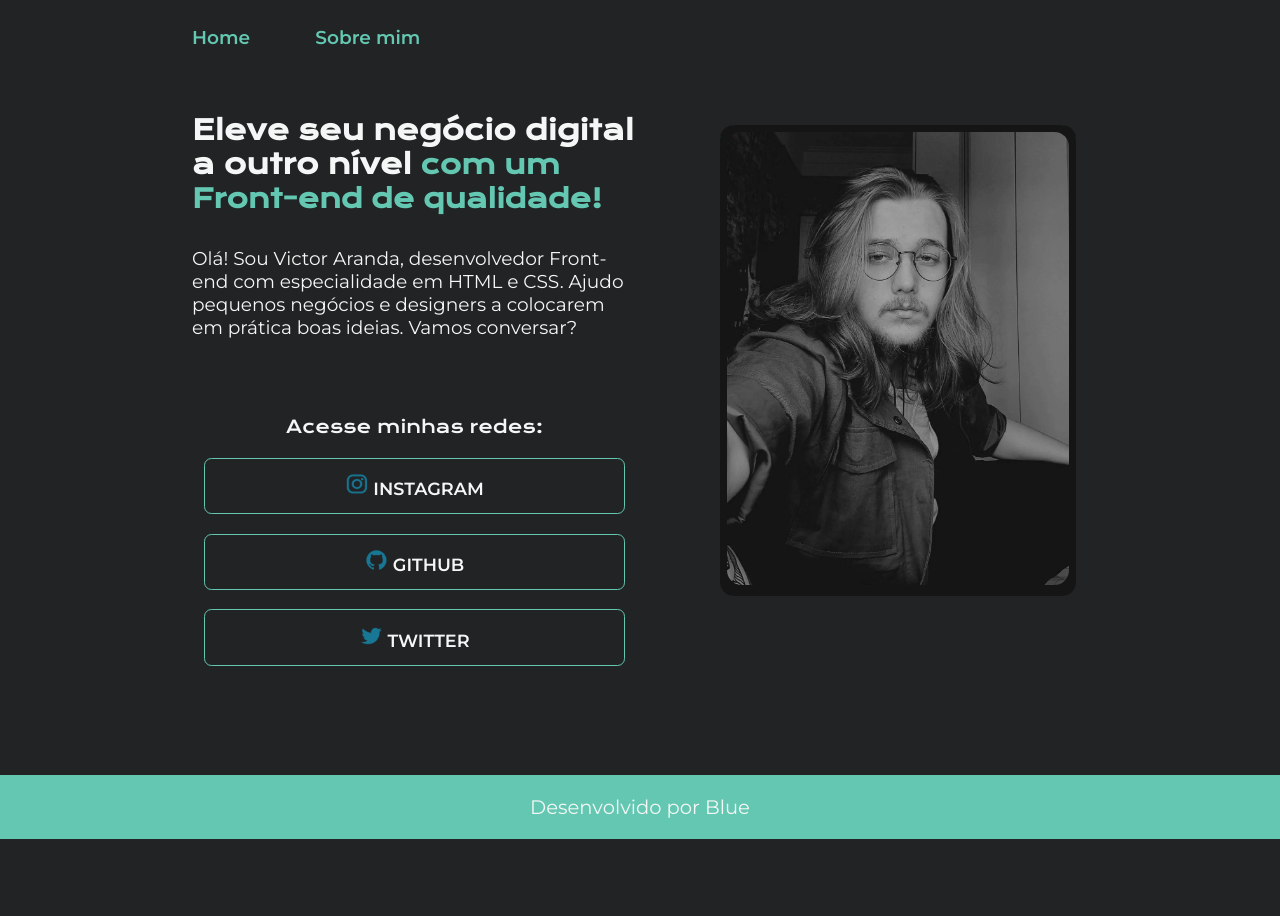
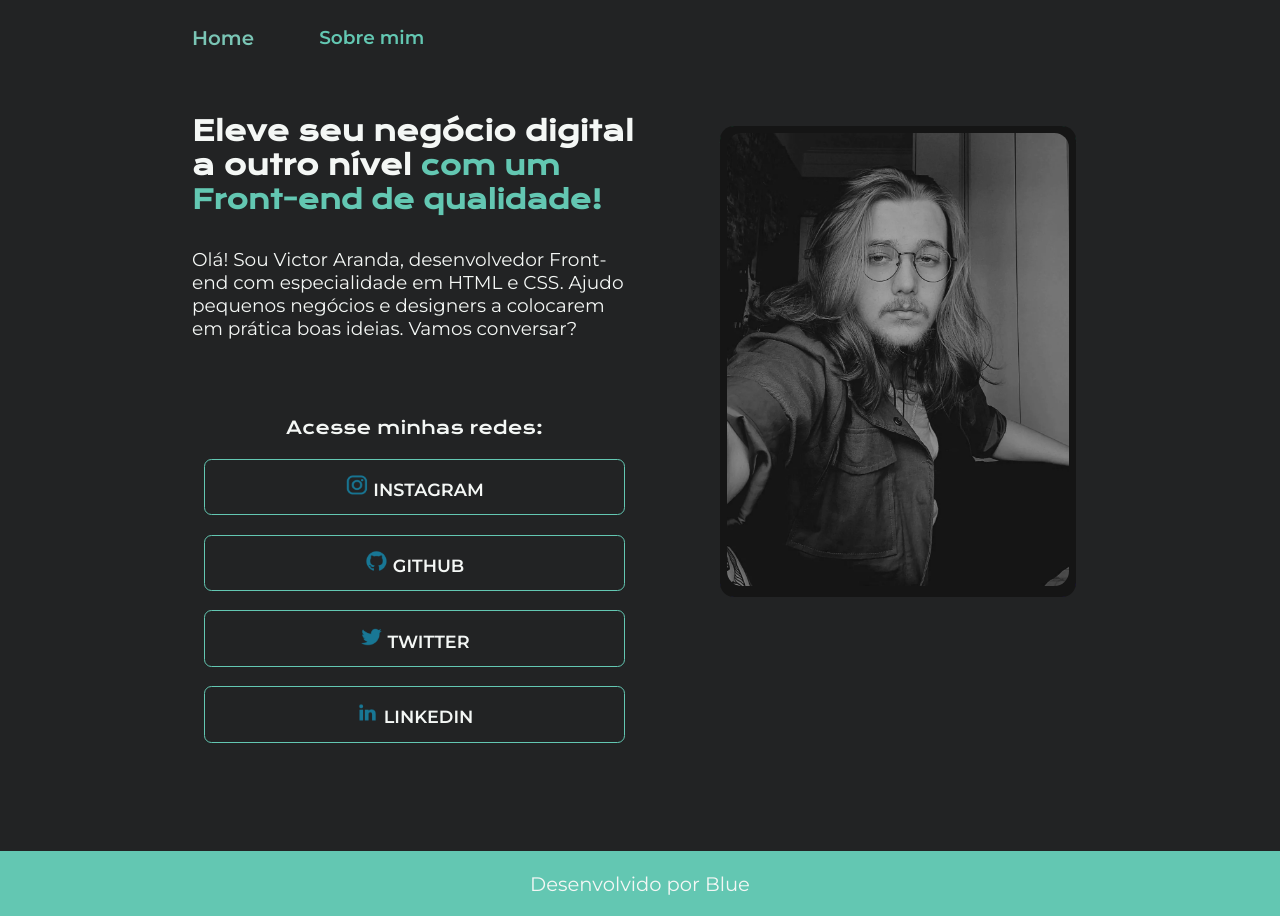
Before and after one commit to Blue260910/Portifolio, a plain HTML site: page index.html in a window 1280 px wide. In both pictures the pointer is over the link "Home". Before the commit the page ends 839 px from the top, so only its background shows below. Drawn offline with nearby package versions, Linux system fonts and the light colour scheme.

Commit message:
Comit linkedin

```diff
--- a/index.html
+++ b/index.html
@@ -43,6 +43,11 @@
                     Twitter
 
                 </a>
+                <a class="apresentacao_links_navegacao" href="https://www.linkedin.com/in/victor-forte/">
+                    <img src="assets/linkedin.png">
+                    Linkedin
+
+                </a>
             </div>
         </section>
             <div class="card">
--- a/styles/style.css
+++ b/styles/style.css
@@ -38,6 +38,13 @@ body {
     font-weight: 600;
     color: var(--cor-terciaria);
     text-decoration: none;
+    transition: 500ms;
+}
+
+.cabecalho_menu_link:hover{
+    font-size: 1.6rem;
+    transition: 500ms;
+    color: #7ac5b5;
 }
 
 .apresentacao {
```
